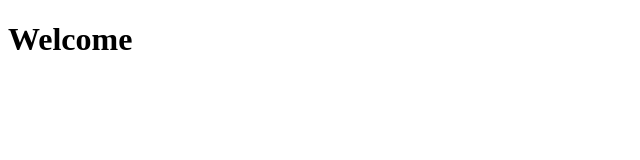
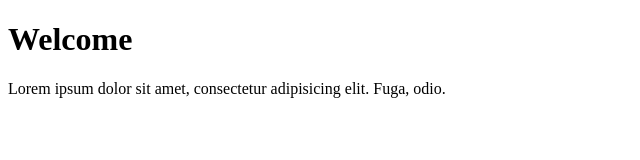
Before and after one commit to Soumya1201/MyProject, a plain HTML site: page index.html in a window 1280 px wide. Shown: the whole page, without its empty margins (0-640 px from the left). Drawn offline with Linux system fonts and the light colour scheme.

Commit message:
index file 1.1

```diff
--- a/index.html
+++ b/index.html
@@ -7,5 +7,6 @@
 </head>
 <body>
     <h1>Welcome</h1>
+    <p>Lorem ipsum dolor sit amet, consectetur adipisicing elit. Fuga, odio.</p>
 </body>
 </html>
```
